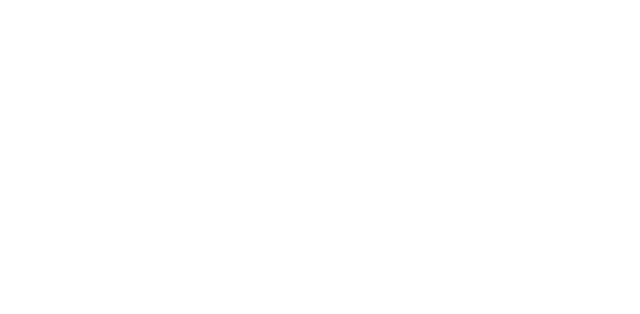
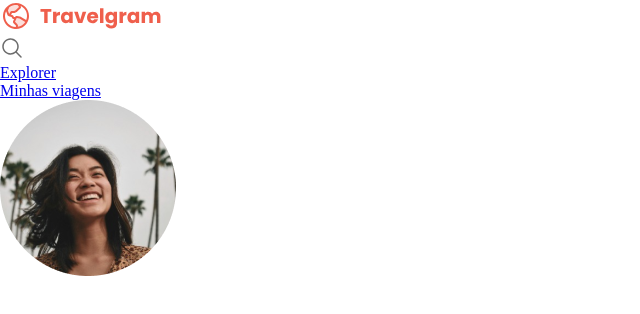
Before and after one commit to Pierre-Reis/Travelgram, a plain HTML site: page index.html in a window 1280 px wide. Shown: the whole page, without its empty margins (0-640 px from the left). Drawn offline with Linux system fonts and the light colour scheme.

Commit message:
Structuring navigation

```diff
--- a/index.html
+++ b/index.html
@@ -16,6 +16,27 @@
 
 </head>
 <body>
+  <nav>
+    <a href="#">
+      <img src="assets/Logo.svg" alt="Logo">
+    </a>
 
+    <ul>
+      <li>
+        <a href="#"></a>
+        <img src="assets/icons/MagnifyingGlass.svg" alt="Ícone de lupa">
+      </li>
+      <li><a href="#">Explorer</a></li>
+      <li><a href="#">Minhas viagens</a></li>
+      <li>
+        <a href="#">
+          <img src="assets/Profile pic.png" alt="Foto de perfil">
+        </a>
+      </li>
+    </ul>
+  </nav>
+  <header>
+
+  </header>
 </body>
 </html>
```
Also changed, not shown: assets/Image 02.png (deleted), assets/Image 03.png (deleted), assets/Image 04.png (deleted), assets/Image 05.png (deleted), assets/Image 06.png (deleted), assets/Image 07.png (deleted), assets/Image 08.png (deleted), assets/Image 09.png (deleted), assets/Image 10.png (deleted), assets/Image 11.png (deleted), assets/Profile pic.png (added), assets/icons/AirplaneTilt.svg (renamed from assets/AirplaneTilt.svg), assets/icons/MagnifyingGlass.svg (renamed from assets/MagnifyingGlass.svg), assets/icons/MapPin.svg (renamed from assets/MapPin.svg), 2 more files, 12 other files.
